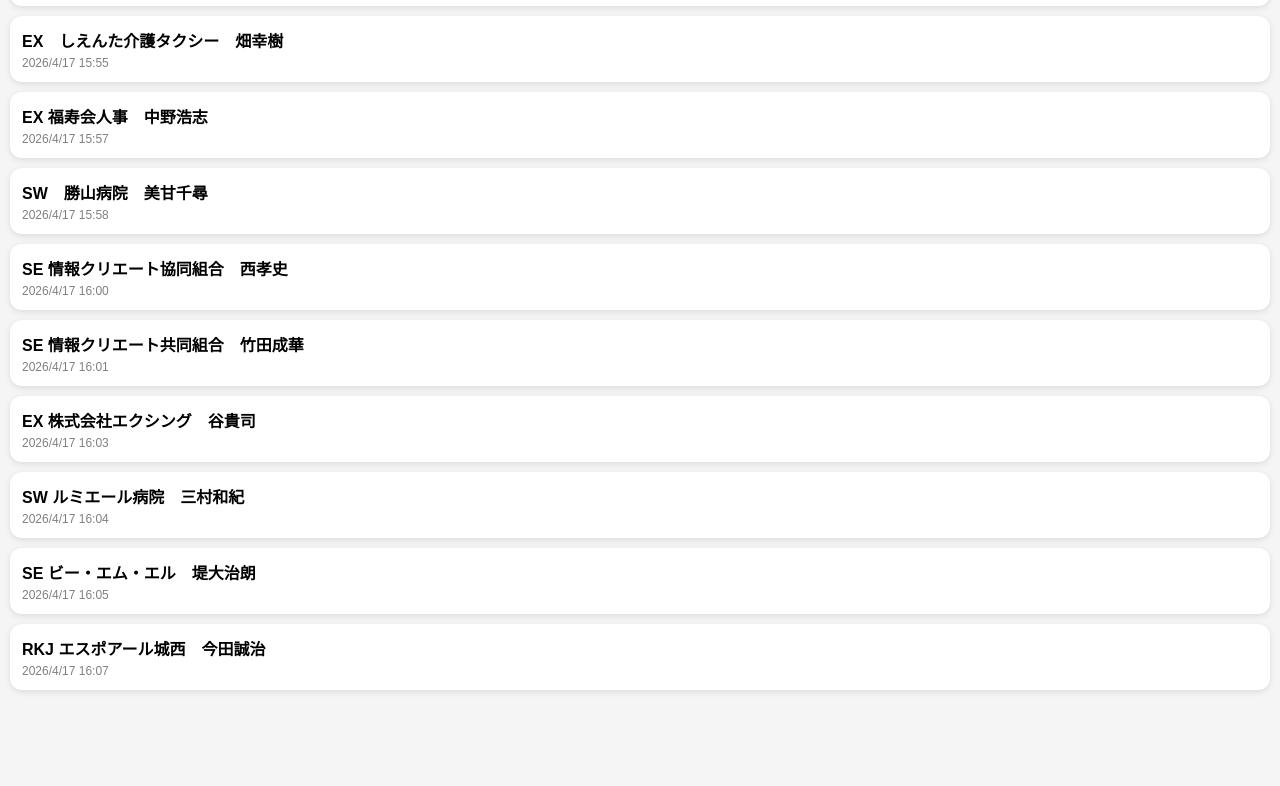
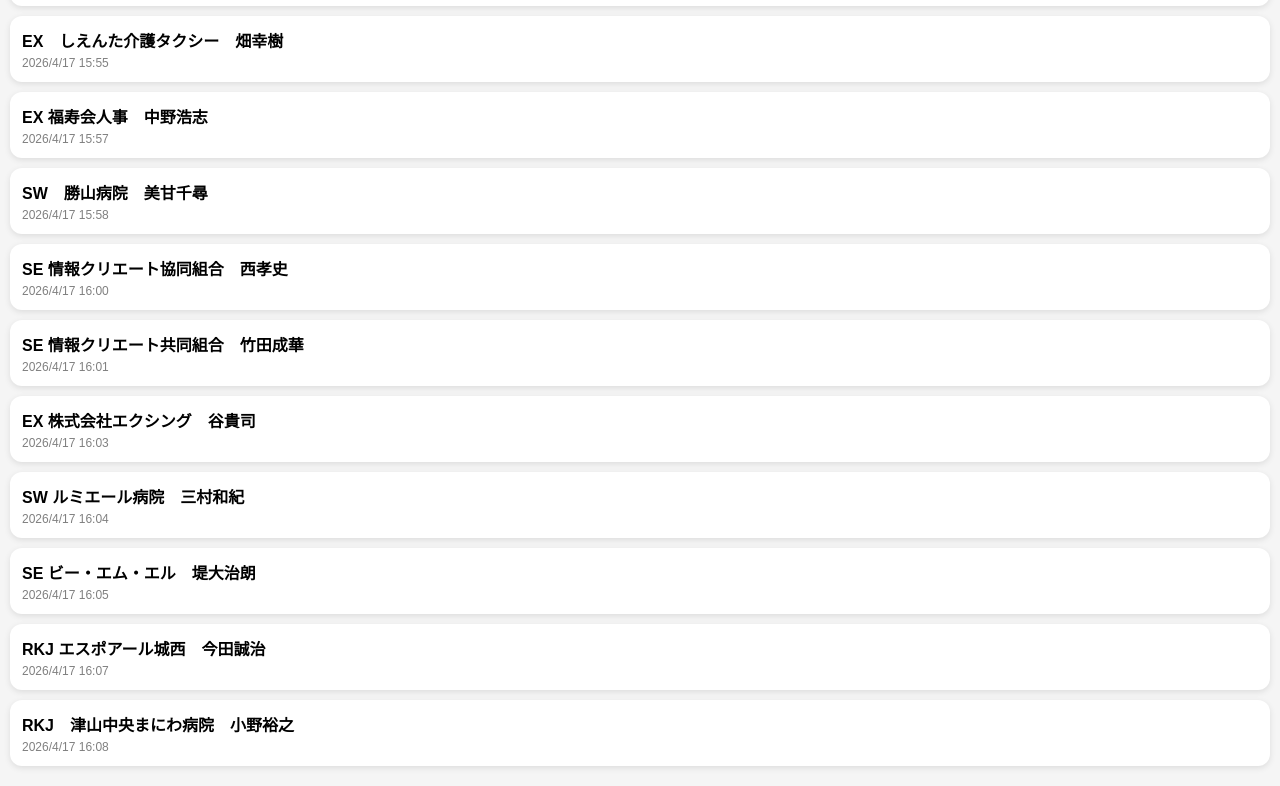
Before and after one commit to peguevra/BusinessCard, a plain HTML site: page index.html in a window 1280 px wide. Shown: the part 422-1208 px from the top of the page. Before the commit the page ends 1132 px from the top, so only its background shows below. Drawn offline with Linux system fonts and the light colour scheme.

Commit message:
auto deploy index.html

```diff
--- a/index.html
+++ b/index.html
@@ -46,7 +46,7 @@
   document.getElementById('btn-'+type).classList.add('active');
 }
 </script>
-</head><body data-version="20260417160722">
+</head><body data-version="20260417160837">
 <div class='sort-bar'>
 <div id='btn-name' class='sort-btn active' onclick="sortCards('name')">Name</div>
 <div id='btn-date' class='sort-btn' onclick="sortCards('date')">Date</div>
@@ -136,5 +136,11 @@
 <div class='date'>2026/4/17 16:07</div>
 </a>
 </div>
+<div class='card' data-name='RKJ　津山中央まにわ病院　小野裕之' data-date='2026/4/17 16:08'>
+<a href='https://drive.google.com/file/d/1UuGBtuz0fm-yDlHeKJBxQjNLuMoPL27M/view'>
+<div class='name'>RKJ　津山中央まにわ病院　小野裕之</div>
+<div class='date'>2026/4/17 16:08</div>
+</a>
+</div>
 </div>
 </body></html>
```
